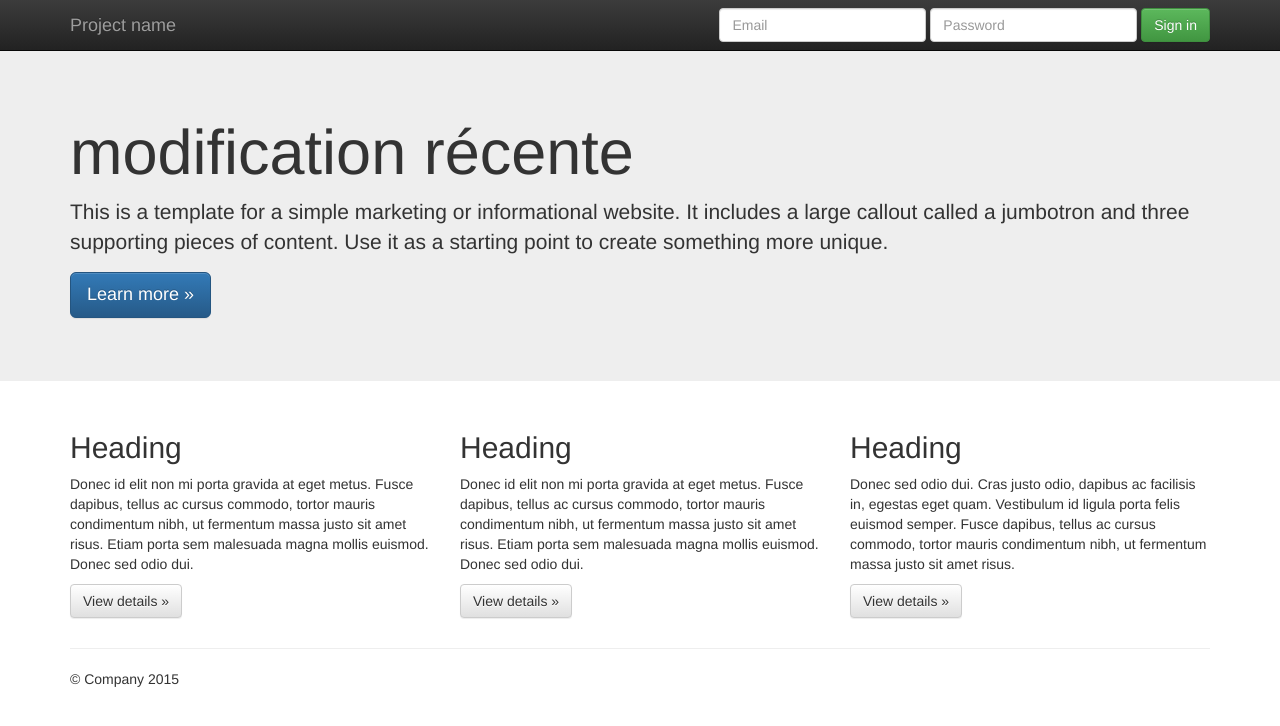
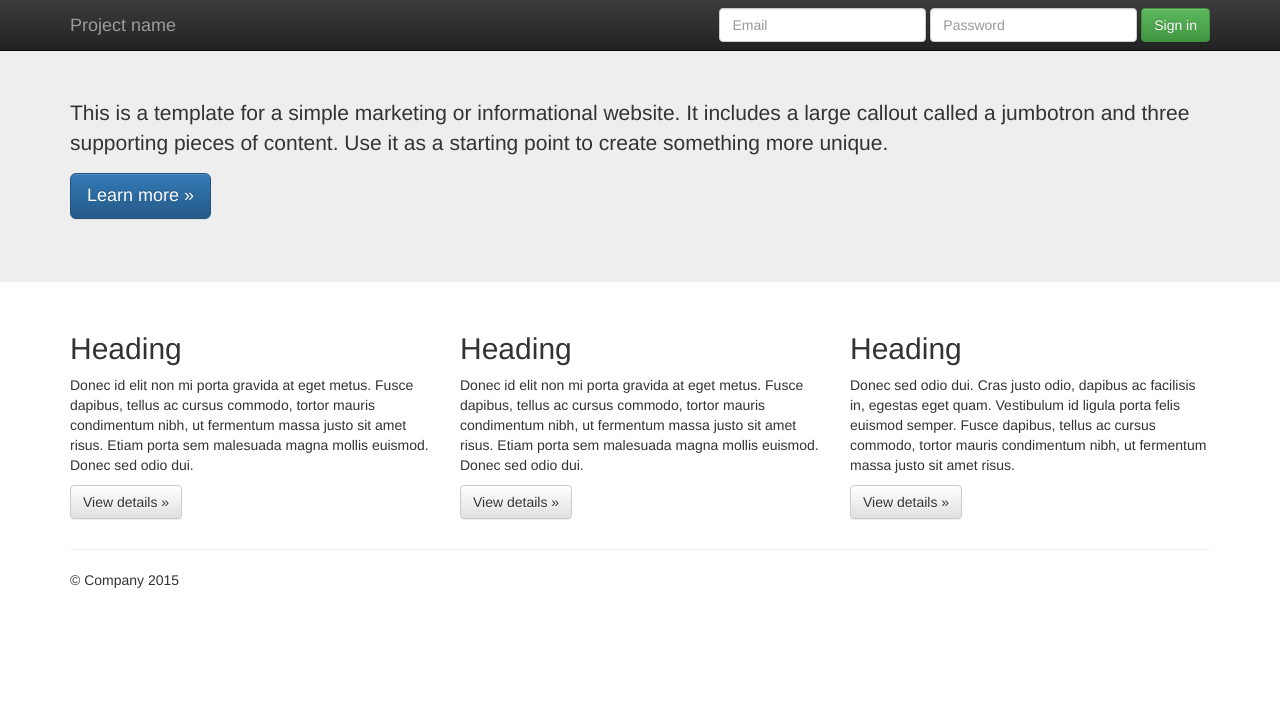
Before and after one commit to kamal1-cloud/Monsiteweb, a plain HTML site: page initializr/index.html in a window 1280 px wide. Drawn offline with nearby package versions, Linux system fonts and the light colour scheme.

Commit message:
supprission

```diff
--- a/initializr/index.html
+++ b/initializr/index.html
@@ -55,7 +55,7 @@
     <!-- Main jumbotron for a primary marketing message or call to action -->
     <div class="jumbotron">
       <div class="container">
-          <h1> modification récente</h1>
+
         <p>This is a template for a simple marketing or informational website. It includes a large callout called a jumbotron and three supporting pieces of content. Use it as a starting point to create something more unique.</p>
         <p><a class="btn btn-primary btn-lg" href="#" role="button">Learn more &raquo;</a></p>
       </div>
```
